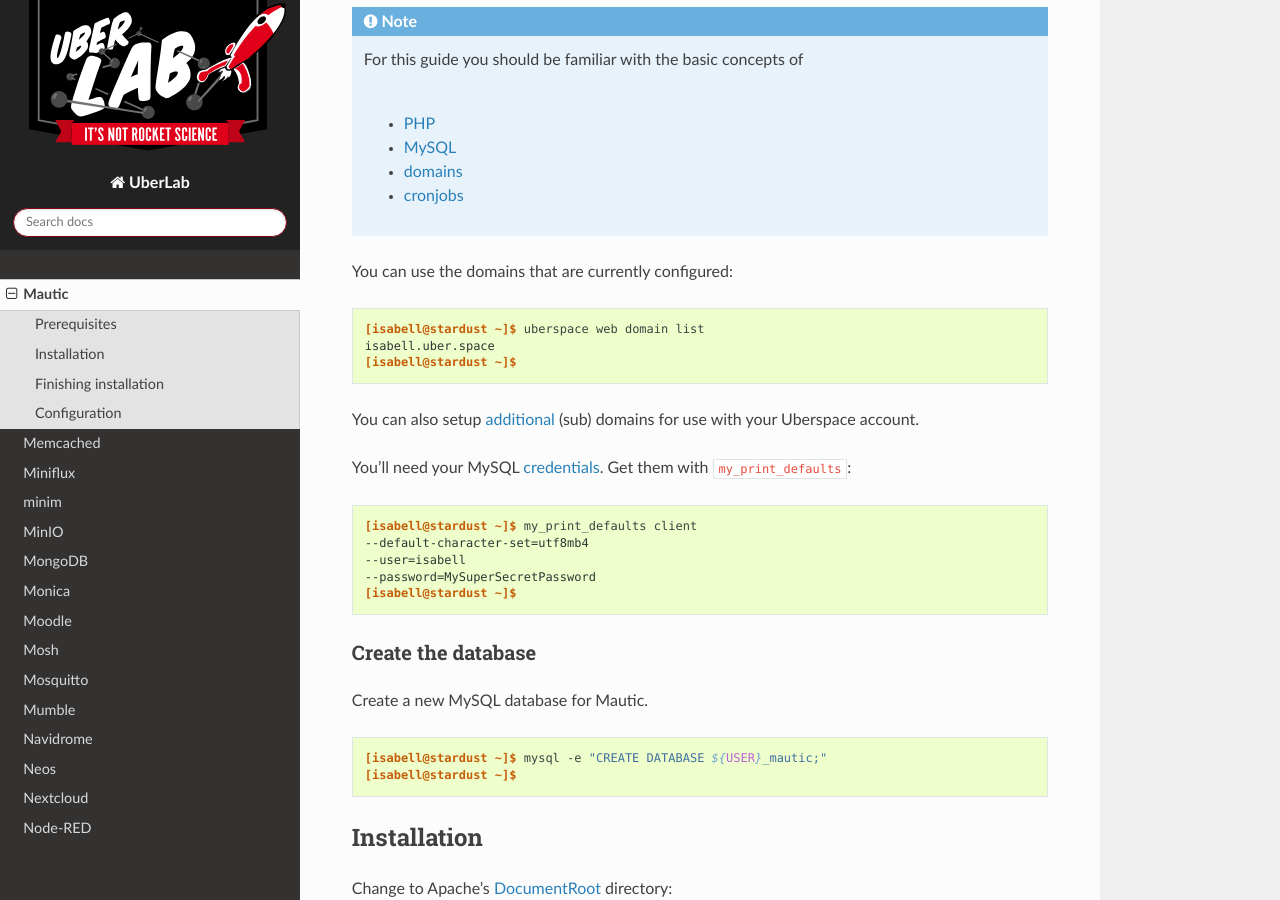
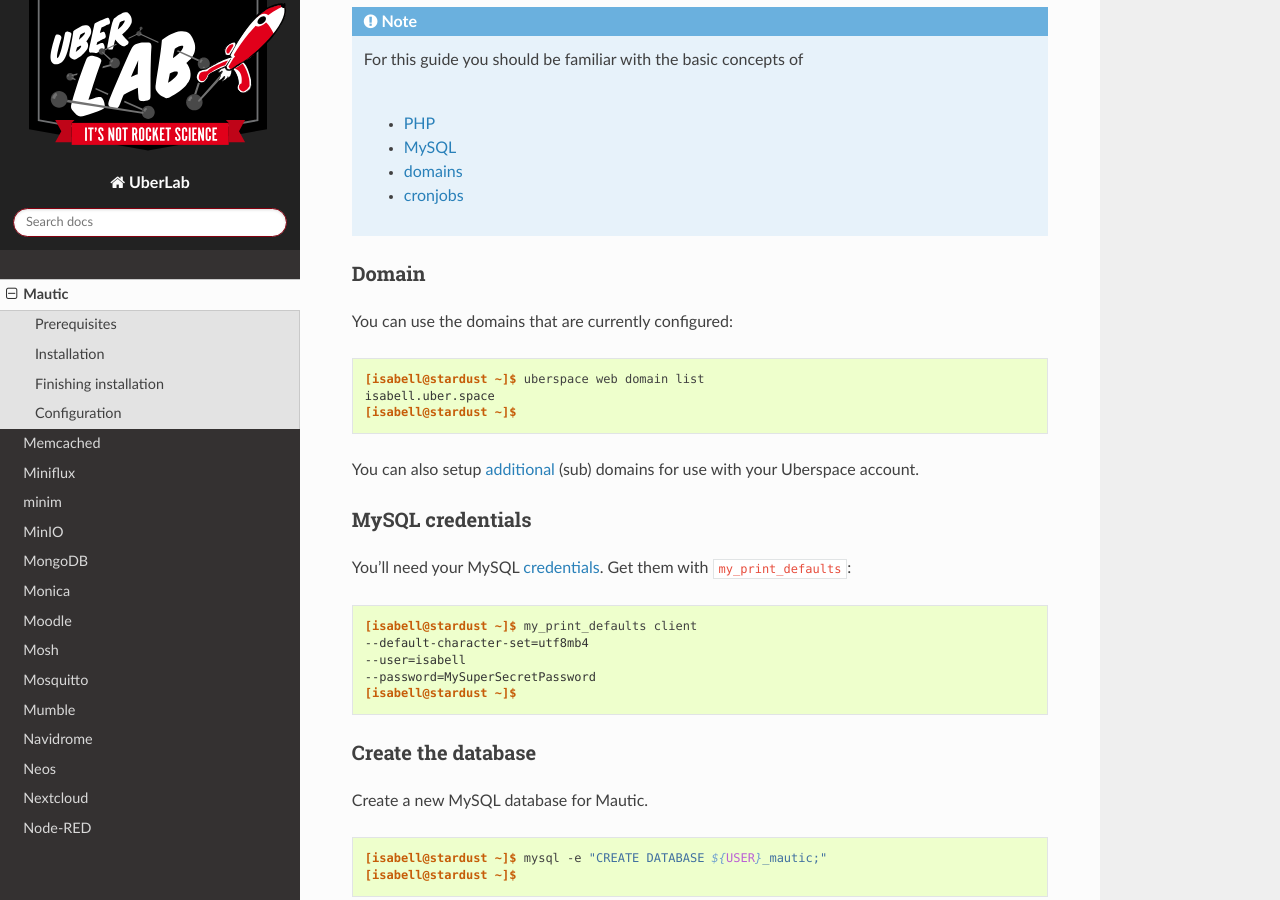
Before and after one commit to Uberspace/lab, a Sphinx documentation site: the page built from source/guide_mautic.rst, in a window 1280 px wide and 900 px high, scrolled down 1357 px. Built offline with Sphinx 7.4.7 and the Read the Docs theme 2.0.0, drawn with Linux system fonts in a browser that asks for light colours; some of the changed text lies outside the part shown.

Commit message:
[mautic] add headlines

```diff
--- a/source/guide_mautic.rst
+++ b/source/guide_mautic.rst
@@ -36,11 +36,17 @@
   * :manual:`domains <web-domains>`
   * :manual:`cronjobs <daemons-cron>`
 
+Domain
+------
+
 You can use the domains that are currently configured:
 
 .. include:: includes/web-domain-list.rst
 
 You can also setup :manual:`additional` (sub) domains for use with your Uberspace account.
+
+MySQL credentials
+-----------------
 
 .. include:: includes/my-print-defaults.rst
 
@@ -194,8 +200,8 @@
   */2 * * * * php /var/www/virtual/$USER/mautic/bin/console mautic:emails:send  >> /home/$USER/logs/mautic/emails 2>&1
 
 
-Fetch bounces
-~~~~~~~~~~~~~
+Fetch mail bounces
+~~~~~~~~~~~~~~~~~~
 
 You need this to get your `bounces <https://docs.mautic.org/en/channels/emails/bounce-management>`_ from somewhere.
 
```
